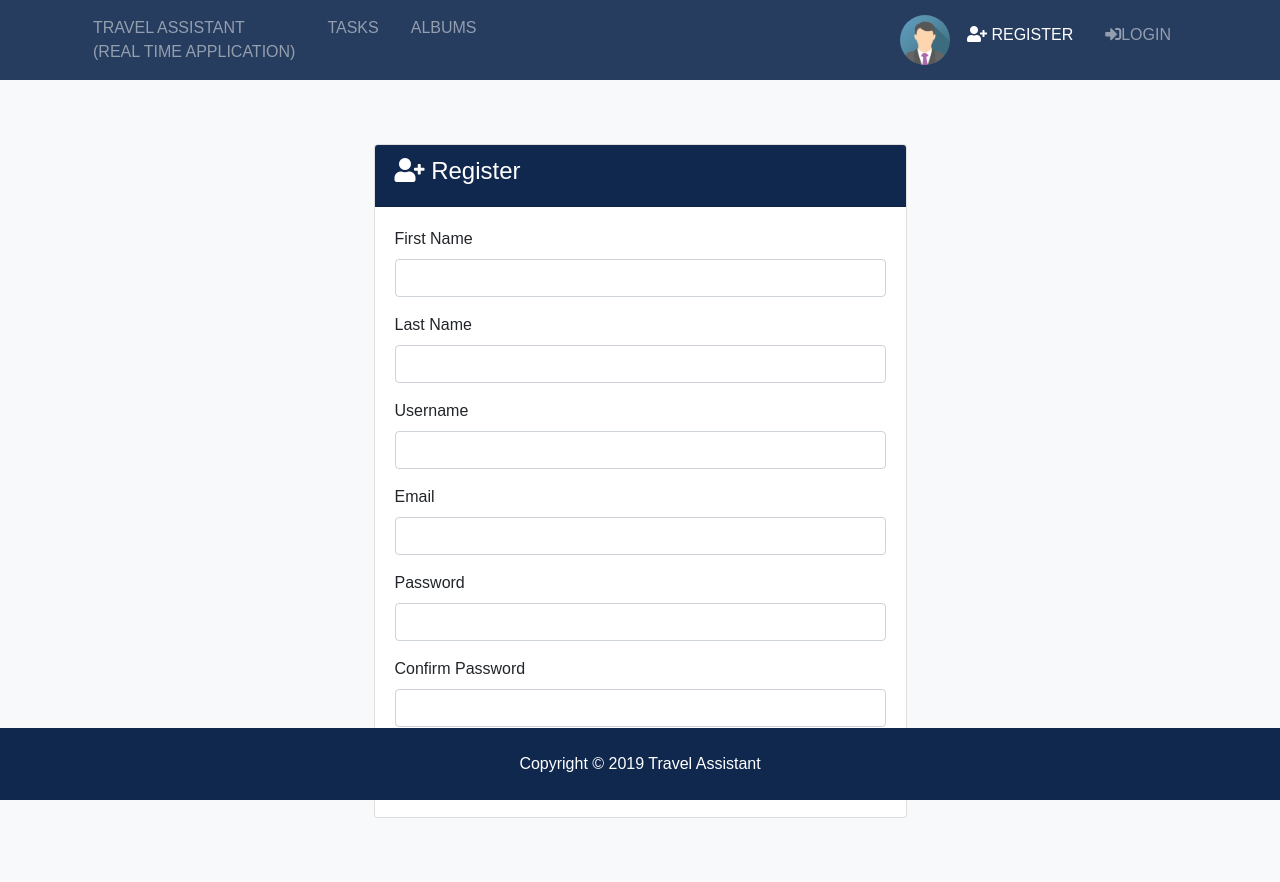
After one commit to mohitgauniyal/travelassistant, a Django app: page /users/register in a window 1280 px wide. The commit adds this page. Run offline with Django 3.2, Linux system fonts and the light colour scheme; some libraries are stand-ins or nearby versions.

Commit message:
Add Login, Register Forms and Messages

```diff
--- /dev/null
+++ b/templates/partials/_alerts.html
@@ -0,0 +1,20 @@
+{% if messages %}
+
+    {% for message in messages %}
+        <div id="message" class="container">
+            <div class="alert alert-{{ message.tags }} alert-dismissible text-center" role="alert">
+                <button type="button" class="close" data-dismiss="alert">
+                    <span aria-hidden="true">&times;</span></button>
+                    <strong>
+                        {% if message.level == DEFAULT_MESSAGE_LEVELS.ERROR %}
+                            Error
+                        {% else %}
+                            {{ message.tags | title }}
+                        {% endif %}
+                    </strong>
+                    {{ message }}
+            </div>
+        </div>
+    {% endfor %}
+
+{% endif %}
--- a/templates/partials/_topbar.html
+++ b/templates/partials/_topbar.html
@@ -63,7 +63,7 @@
             class="nav-item mr-3"
           {% endif %}
         >
-          <a class="nav-link" href="#">
+          <a class="nav-link" href="{% url 'register' %}">
             <i class="fas fa-user-plus"></i> Register</a>
         </li>
 
@@ -74,10 +74,8 @@
             class="nav-item mr-3"
           {% endif %}
         >
-          <a class="nav-link" href="#">
-            <i class="fas fa-sign-in-alt"></i>
-
-            Login</a>
+          <a class="nav-link" href="{% url 'login' %}">
+            <i class="fas fa-sign-in-alt"></i>Login</a>
         </li>
       </ul>
 
--- /dev/null
+++ b/templates/users/register.html
@@ -0,0 +1,53 @@
+{% extends 'base.html' %}
+
+{% block content %}
+
+<section id="register" class="bg-light py-5">
+    <div class="container">
+        <div class="row">
+        <div class="col-md-6 mx-auto">
+            <div class="card">
+            <div class="card-header bg-primary text-white">
+                <h4>
+                <i class="fas fa-user-plus"></i> Register</h4>
+            </div>
+            <div class="card-body">
+                {% include 'partials/_alerts.html' %}
+                <form action="{% url 'register' %}" method="POST">
+                    {% csrf_token %}
+
+                <div class="form-group">
+                    <label for="first_name">First Name</label>
+                    <input type="text" name="first_name" class="form-control" required>
+                </div>
+                <div class="form-group">
+                    <label for="last_name">Last Name</label>
+                    <input type="text" name="last_name" class="form-control" required>
+                </div>
+                <div class="form-group">
+                    <label for="username">Username</label>
+                    <input type="text" name="username" class="form-control" required>
+                </div>
+                <div class="form-group">
+                    <label for="email">Email</label>
+                    <input type="email" name="email" class="form-control" required>
+                </div>
+                <div class="form-group">
+                    <label for="password2">Password</label>
+                    <input type="password" name="password" class="form-control" required>
+                </div>
+                <div class="form-group">
+                    <label for="password">Confirm Password</label>
+                    <input type="password" name="password2" class="form-control" required>
+                </div>
+                <input type="submit" value="Register" class="btn btn-secondary btn-block">
+                </form>
+            </div>
+            </div>
+        </div>
+        </div>
+    </div>
+</section>
+
+
+{% endblock %}
--- a/travelassistant/urls.py
+++ b/travelassistant/urls.py
@@ -8,5 +8,6 @@ urlpatterns = [
     path('', include('realtime.urls')),
     path('todo/', include('todo.urls')),
     path('albums/', include('albums.urls')),
+    path('users/', include('users.urls')),
     path('admin/', admin.site.urls),
 ] + static(settings.MEDIA_URL, document_root=settings.MEDIA_ROOT)
--- a/users/urls.py
+++ b/users/urls.py
@@ -1,2 +1,8 @@
 from django.urls import path
 from . import views
+
+urlpatterns = [
+    path('login', views.login, name='login'),
+    path('register', views.register, name='register'),
+    path('logout', views.logout, name='logout'),
+]
--- a/users/views.py
+++ b/users/views.py
@@ -1 +1,19 @@
-from django.shortcuts import render
+from django.shortcuts import render, redirect
+from django.contrib import messages
+
+
+def register(request):
+    if request.method == 'POST':
+        messages.error(request, 'Testing error message')
+        return redirect('register')
+    else:
+        return render(request, 'users/register.html')
+
+
+def login(request):
+    return render(request, 'users/login.html')
+
+
+
+def logout(request):
+    return redirect(request, 'index')
```
Also changed, not shown: templates/users/login.html (added, +36 -0 lines), travelassistant/settings.py (+7 -0 lines).
